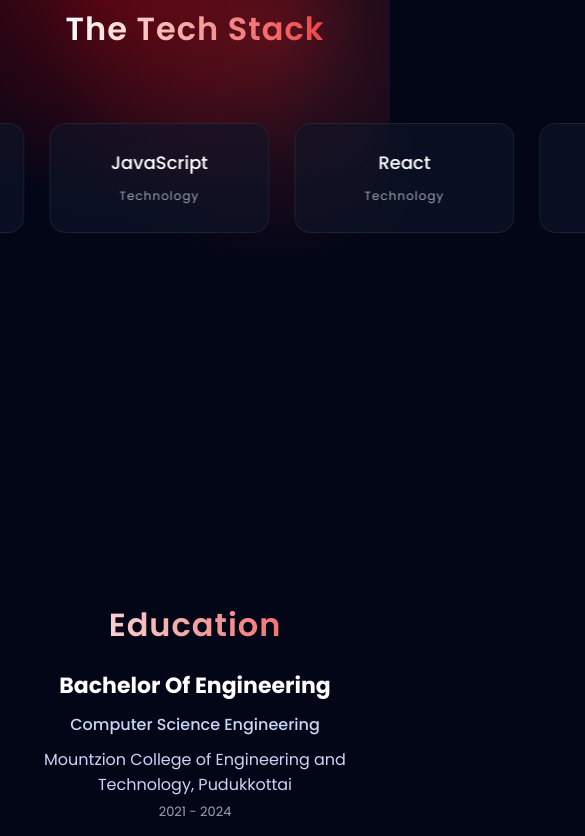
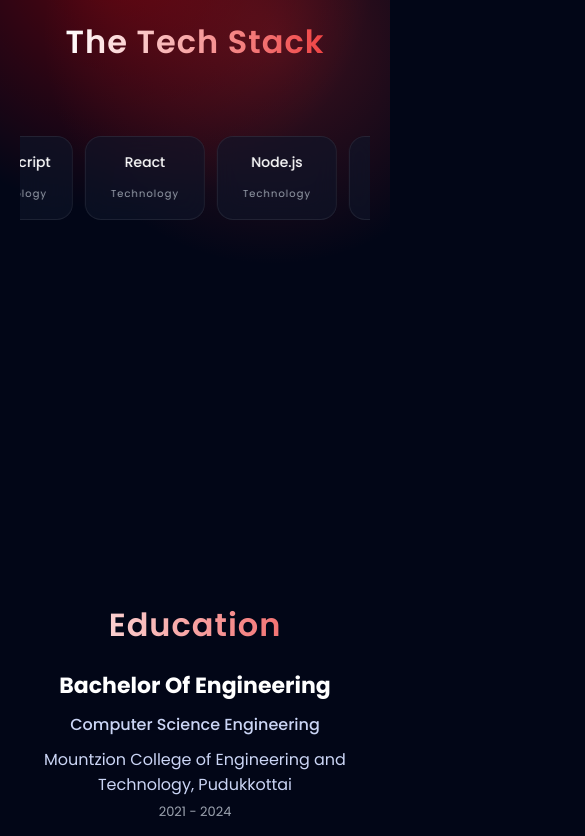
Before and after one commit to kalapriyadharshini/myportfolio, a React (Vite) app: page / in a window 390 px wide. Shown: the part 1800-2636 px from the top of the page, 585 px wide, since content can reach past the window. Built offline with nearby package versions, Linux system fonts and the light colour scheme.

Commit message:
Updated portfolio

```diff
--- a/src/App.css
+++ b/src/App.css
@@ -265,23 +265,21 @@ max-width:1100px;
 margin-top:50px;
 } */
  /* SLIDER CONTAINER */
-
-.skills-slider{
+/*  1*/
+/* .skills-slider{
 width:100%;
 overflow:hidden;
 margin-top:60px;
-}
+} */
 
 /* MOVING TRACK */
-
-.skills-track{
+/* 2 */
+/* .skills-track{
 display:flex;
 gap:25px;
 width:max-content;
-
-/* 🔥 MAIN ANIMATION */
 animation:scrollSkills 20s linear infinite;
-}
+} */
 
 /* PAUSE ON HOVER (like pro sites) */
 
@@ -289,17 +287,22 @@ animation:scrollSkills 20s linear infinite;
 animation-play-state:paused;
 }
 
-/* ANIMATION KEYFRAMES */
+/* ANIMATION KEYFRAMES  3*/
 
-@keyframes scrollSkills{
+/* @keyframes scrollSkills{
 0%{
 transform:translateX(0);
 }
 100%{
 transform:translateX(-50%);
 }
+} */
+.skills-grid{
+display:grid;
+grid-template-columns:repeat(auto-fit,minmax(150px,1fr));
+gap:20px;
+margin-top:60px;
 }
-
 /* CARD DESIGN */
 
 .skill-card{
@@ -386,7 +389,9 @@ position:relative;
 overflow:hidden;
 } */
  .skill-card{
-min-width:220px;
+/* min-width:220px; */
+min-width:180px;
+max-width:180px;
 background:rgba(15,23,42,0.6);
 border:1px solid rgba(255,255,255,0.08); /* slightly visible */
 padding:25px;
@@ -447,7 +452,7 @@ letter-spacing:1px;
 }
 .skills-slider{
 width:100%;
-overflow:visible; /* ✅ FIX */
+overflow:visible; /* FIX */
 margin-top:60px;
 }
 
@@ -515,7 +520,65 @@ transition:0.6s;
 .skill-card:hover::after{
 left:120%;
 }
+.skills-slider{
+width:100%;
+overflow:hidden;
+margin-top:60px;
+}
 
+.skills-track{
+display:flex;
+gap:20px;
+width:max-content;
+animation:scroll 20s linear infinite;
+}
+
+@keyframes scroll{
+0%{
+transform:translateX(0);
+}
+100%{
+transform:translateX(-50%);
+}
+}
+@media (max-width:768px){
+
+.skill-card{
+min-width:140px;
+max-width:140px;
+padding:18px;
+}
+
+.skill-card h3{
+font-size:16px;
+}
+
+.skill-card span{
+font-size:11px;
+}
+
+.skills-track{
+gap:12px;
+animation:scroll 15s linear infinite;
+}
+}
+
+@media (max-width:480px){
+
+.skill-card{
+min-width:120px;
+max-width:120px;
+padding:15px;
+}
+
+.skill-card h3{
+font-size:14px;
+}
+
+.skill-card span{
+font-size:10px;
+}
+}
 /* PROJECTS */
 
 .project-grid{
@@ -655,7 +718,7 @@ line-height:1.7;
 color:#cbd5f5;
 margin-top:20px;
 
-/* ✅ ADD THESE */
+/* ADD THESE */
 max-width:700px;
 margin-left:auto;
 margin-right:auto;
--- a/src/components/Contact.jsx
+++ b/src/components/Contact.jsx
@@ -56,9 +56,9 @@ return(
 
 <div className="contact-box">
 
-<p>Email: yourmail@gmail.com</p>
+<p>Email: kalapriya32003@gmail.com</p>
 
-<p>LinkedIn: linkedin.com/in/yourname</p>
+<p>LinkedIn: linkedin.com/in/kala-priyadharshini-mohandoss</p>
 
 </div>
 
--- a/src/components/Skills.jsx
+++ b/src/components/Skills.jsx
@@ -91,24 +91,18 @@
 //     </section>
 //   )
 // }
+// export default Skills
 
-// export default Skills
 function Skills() {
-
   const skills = [
     "HTML", "CSS", "JavaScript", "React",
     "Node.js", "MongoDB"
   ]
-
   return (
     <section id="skills" className="skills">
-
       <h2 className="section-title">The Tech Stack</h2>
-
-      <div className="skills-slider">
+      {/* <div className="skills-slider">
         <div className="skills-track">
-
-          {/* Duplicate for infinite loop */}
           {[...skills, ...skills].map((skill, index) => (
             <div className="skill-card" key={index}>
               <h3>{skill}</h3>
@@ -117,10 +111,26 @@ function Skills() {
           ))}
 
         </div>
+      </div> */}
+      <div className="skills-slider">
+  <div className="skills-track">
+    {[...skills, ...skills].map((skill, index) => (
+      <div className="skill-card" key={index}>
+        <h3>{skill}</h3>
+        <span>Technology</span>
       </div>
-
+    ))}
+  </div>
+</div>
+      {/* <div className="skills-grid">
+  {skills.map((skill, index) => (
+    <div className="skill-card" key={index}>
+      <h3>{skill}</h3>
+      <span>Technology</span>
+    </div>
+  ))}
+</div> */}
     </section>
   )
 }
-
 export default Skills
```
